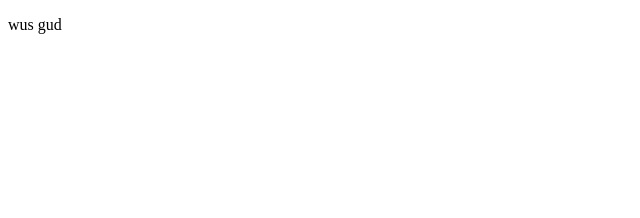
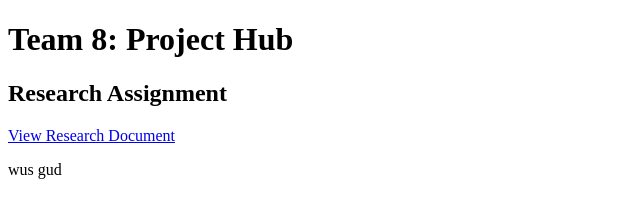
Before and after one commit to KentStateWeb/fall2016-team-8, a plain HTML site: page index.html in a window 1280 px wide. Shown: the whole page, without its empty margins (0-640 px from the left). Drawn offline with Linux system fonts and the light colour scheme.

Commit message:
Created research document and folder, and altered the index

```diff
--- a/index.html
+++ b/index.html
@@ -5,6 +5,9 @@
     <title></title>
   </head>
   <body>
+    <h1>Team 8: Project Hub</h1>
+    <h2>Research Assignment</h2>
+    <a href="research/research.pdf">View Research Document</a>
     <p>wus gud</p>
   </body>
 </html>
```
Also changed, not shown: 3 other files.
